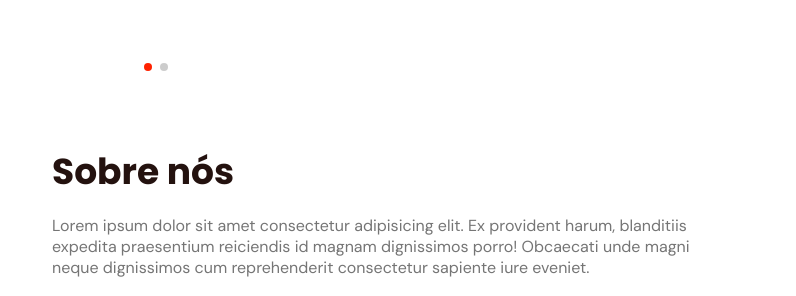
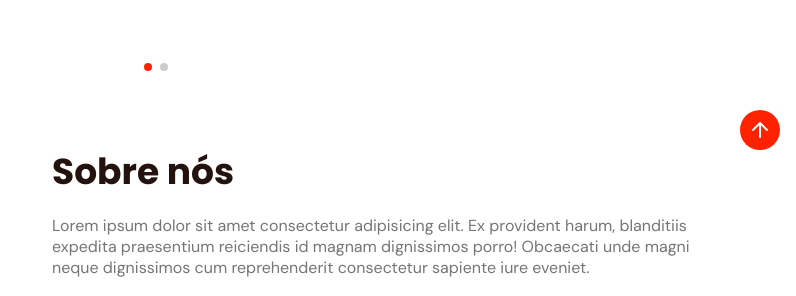
Before and after one commit to RonaldKauan/NLW-6, a plain HTML site: page index.html in a window 1280 px wide. Shown: the part 714-1010 px from the top of the page, 484-1280 px from the left. Drawn offline with nearby package versions, Linux system fonts and the light colour scheme; a script that the page names is missing; files whose address does not match are found by name.

Commit message:
back-to-top

```diff
--- a/style.css
+++ b/style.css
@@ -541,8 +541,8 @@ footer .social a:hover{
   font-size: 1.5rem;
   line-height: 0;
 
-  visibility: hidden;
-  opacity: 0;
+  visibility: visible;
+  opacity: 1;
 
   transition: 0.3s;
   transform: translateY(200%);
```
Also changed, not shown: main.js (+6 -1 lines).
